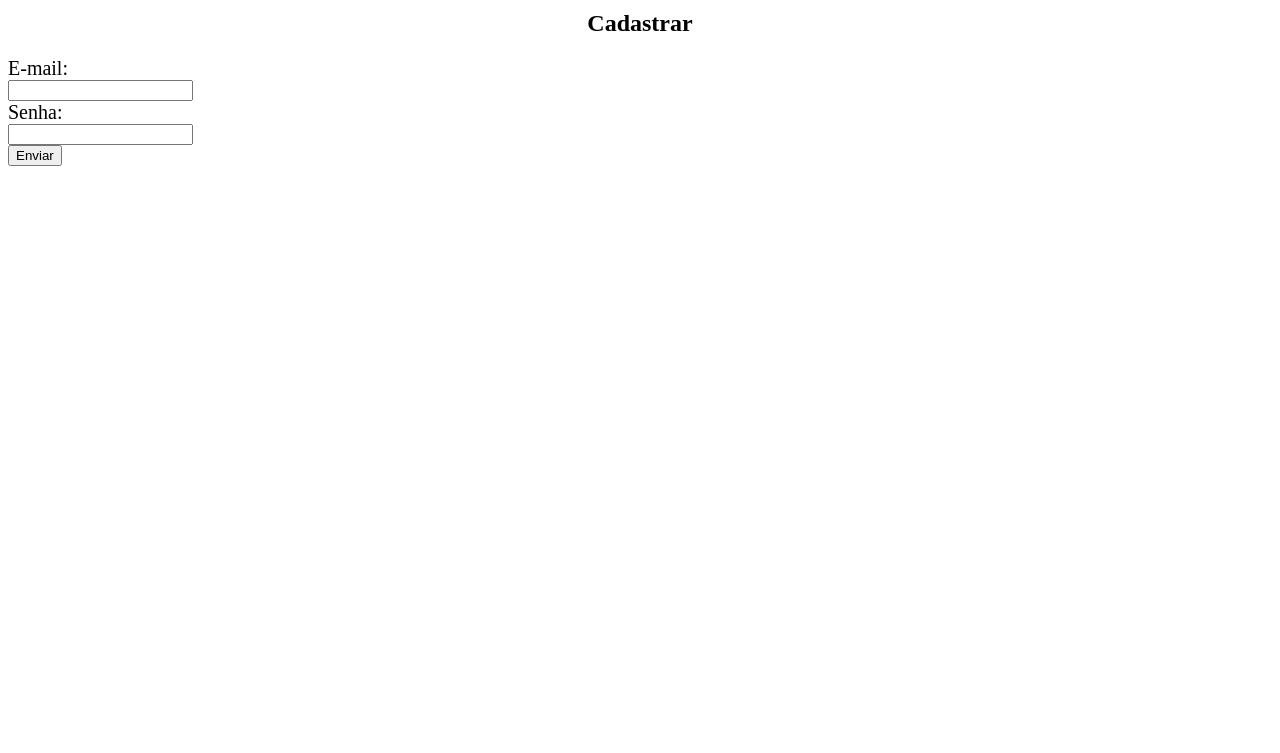
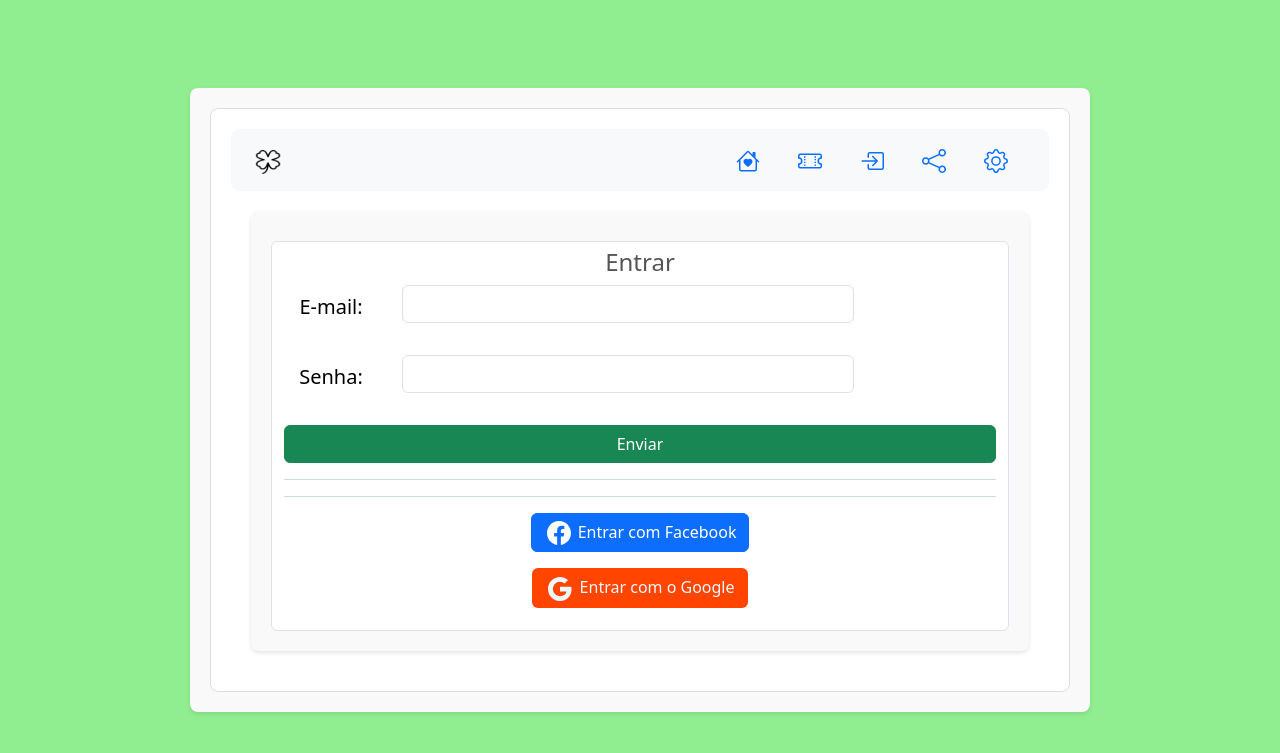
Before and after one commit to jefftdb/Rifa, a Django app: page /usuario/login in a window 1280 px wide. Shown: the top 753 px of the page. Run offline with Django 5.2, Linux system fonts and the light colour scheme; some libraries are stand-ins or nearby versions.

Commit message:
Adicionei botões facebook e google

```diff
--- a/usuario/templates/cadastro.html
+++ b/usuario/templates/cadastro.html
@@ -20,5 +20,6 @@
               <button type="submit" class="btn btn-success col-12">Enviar</button>
           </div>
       </form>
+    </section>
   </div>
-    {% endblock content%}
+{% endblock content%}
--- a/usuario/templates/login.html
+++ b/usuario/templates/login.html
@@ -1,13 +1,15 @@
-<div class="conteudo container">
-    <section class="form-control" style="margin-top: 10px;">
+{% extends 'templates/base_template.html' %}
+  {% block content%}
+<div class="conteudo">
+    <section class="form-control" style="margin-top: 10px; text-align: center;">
       <form method="POST" enctype="multipart/form-data" >
-          <h1 class="header_title" style="text-align: center;">Cadastrar</h1>
+          <h1 class="header_title" style="text-align: center;">Entrar</h1>
           <div class="row">
             {% csrf_token %}
               <div class="row mb-3">
                   <label class="col-sm-2 col-form-label" for="id_email" style="color: #000000; font-size: 20px; margin-bottom: 10px;">E-mail:</label>
 
-                  <div class="col-sm-10">
+                  <div class="col-sm-8">
                         <input type="email" name="email" class="form-control" maxlength="254" id="id_email">
                     </div>
                 </div>
@@ -15,7 +17,7 @@
                 <div class="row mb-3">
                     <label class="col-sm-2 col-form-label" for="id_password" style="color: #000000; font-size: 20px; margin-bottom: 10px;">Senha:</label>
 
-                  <div class="col-sm-10">
+                    <div class="col-sm-8">
                         <input type="password" name="password" class="form-control" maxlength="128" required id="id_password">
                     </div>
                 </div>
@@ -25,4 +27,32 @@
                 <button type="submit" class="btn btn-success col-12">Enviar</button>
             </div>
         </form>
+
+        <div class="row">
+            <div class="text-success text-center">
+                <hr>
+                <hr>
             </div>
+            <div class="mb-3">
+                <button type="button" class="btn btn-primary">
+                    <svg xmlns="http://www.w3.org/2000/svg" width="30" height="24" fill="currentColor" class="bi bi-facebook" viewBox="0 0 16 16">
+                        <path d="M16 8.049c0-4.446-3.582-8.05-8-8.05C3.58 0-.002 3.603-.002 8.05c0 4.017 2.926 7.347 6.75 7.951v-5.625h-2.03V8.05H6.75V6.275c0-2.017 1.195-3.131 3.022-3.131.876 0 1.791.157 1.791.157v1.98h-1.009c-.993 0-1.303.621-1.303 1.258v1.51h2.218l-.354 2.326H9.25V16c3.824-.604 6.75-3.934 6.75-7.951"/>
+                    </svg>
+                Entrar com Facebook
+                </button>
+            </div>
+        </div>
+
+        <div class="row">
+            <div class="mb-3">
+                <button type="button" class="btn" style="background-color: #FF4500; color: aliceblue;">
+                    <svg xmlns="http://www.w3.org/2000/svg" width="30" height="24" fill="currentColor" class="bi bi-google" viewBox="0 0 16 16">
+                        <path d="M15.545 6.558a9.4 9.4 0 0 1 .139 1.626c0 2.434-.87 4.492-2.384 5.885h.002C11.978 15.292 10.158 16 8 16A8 8 0 1 1 8 0a7.7 7.7 0 0 1 5.352 2.082l-2.284 2.284A4.35 4.35 0 0 0 8 3.166c-2.087 0-3.86 1.408-4.492 3.304a4.8 4.8 0 0 0 0 3.063h.003c.635 1.893 2.405 3.301 4.492 3.301 1.078 0 2.004-.276 2.722-.764h-.003a3.7 3.7 0 0 0 1.599-2.431H8v-3.08z"/>
+                    </svg>
+                Entrar com o Google
+                </button>
+            </div>
+        </div>
+    </section>
+</div>
+{% endblock content%}
```
Lines whose indentation alone changed are shown as unchanged.
